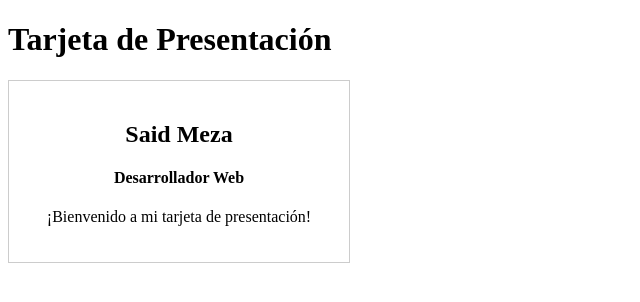
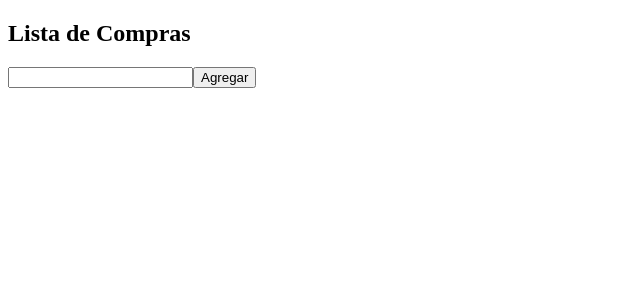
Before and after one commit to Said-Meza/module6, a React (Vite) app: page / in a window 1280 px wide. Shown: the top 302 px of the page, without its empty margins (0-640 px from the left). Built offline with nearby package versions, Linux system fonts and the light colour scheme.

Commit message:
lista de precios

```diff
--- a/src/App.jsx
+++ b/src/App.jsx
@@ -1,3 +1,4 @@
+import { ListaCompras } from "./ListasCompras"
 import { Tarjeta } from "./Tarjeta"
 
 
@@ -5,9 +6,10 @@ function App() {
 
   return (
        <div>
-      <h1>Tarjeta de Presentación</h1>
+      {/* <h1>Tarjeta de Presentación</h1> */}
       {/* Renderizamos el componente Tarjeta */}
-      <Tarjeta />
+      {/* <Tarjeta /> */}
+      <ListaCompras />
     </div>
 
   )
--- /dev/null
+++ b/src/ListasCompras.jsx
@@ -0,0 +1,42 @@
+import { useState } from "react";
+
+export const ListaCompras  = () => {
+  // Definir el estado para la lista de compras
+  const [productos, setProductos] = useState([]);
+  const [nuevoProducto, setNuevoProducto] = useState("");
+
+  // Función para agregar un nuevo producto a la lista
+  const agregarProducto = () => {
+    if (nuevoProducto.trim() !== "") {
+      setProductos([...productos, nuevoProducto]);
+      setNuevoProducto("");
+    }
+  };
+
+  // Función para eliminar un producto de la lista
+  const eliminarProducto = (index) => {
+    // Completar la lógica para eliminar un producto
+    setProductos(productos.filter((_,i) => i !== index));
+  };
+
+  return (
+    <div>
+      <h2>Lista de Compras</h2>
+      <input
+        type="text"
+        value={nuevoProducto}
+        onChange={(e) => setNuevoProducto(e.target.value)}
+      />
+      <button onClick={agregarProducto}>Agregar</button>
+      <br />
+      <ul>
+        {productos.map((producto, index) => (
+          <li key={index}>
+            {producto}
+            <button onClick={() => eliminarProducto(index)}>Eliminar</button>
+          </li>
+        ))}
+      </ul>
+    </div>
+  );
+}
```
